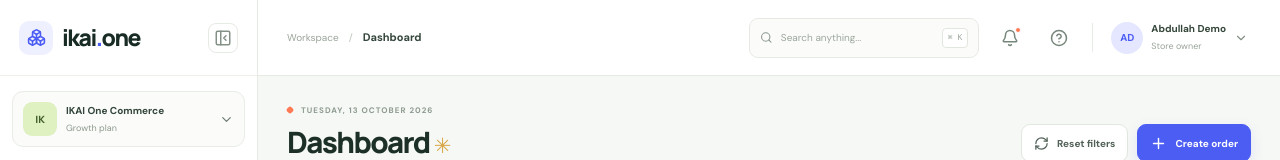
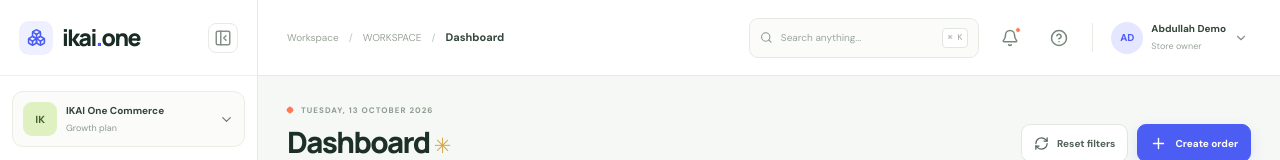
Before and after one commit to AbdullahSartaj123/Ikai-One, a React (Vite) app: page /login in a window 1280 px wide. Both pictures are taken after a click on the button "Explore dashboard with demo account". Shown: the top 160 px of the page. Built offline with nearby package versions, Linux system fonts and the light colour scheme.

Commit message:
Show correct parent and submenu breadcrumbs across dashboard routes

```diff
--- a/src/layouts/DashboardLayout.jsx
+++ b/src/layouts/DashboardLayout.jsx
@@ -9,7 +9,10 @@ function NavIcon({name}){const Icon=navIcons[name]||Activity;return <Icon size={
 export default function DashboardLayout(){
   const [collapsed,setCollapsed]=useState(false),[mobileOpen,setMobileOpen]=useState(false),[companyOpen,setCompanyOpen]=useState(false),[company,setCompany]=useState(companies[0]),[profileOpen,setProfileOpen]=useState(false),[notificationsOpen,setNotificationsOpen]=useState(false),[search,setSearch]=useState(''),[expandedMenus,setExpandedMenus]=useState({})
   const location=useLocation(),navigate=useNavigate(),{session,signOut}=useAuth()
-  const title=navGroups.flatMap(group=>group.items).find(item=>item.to===location.pathname)?.label||'Dashboard'
+  const currentNav=navGroups.flatMap(group=>group.items.flatMap(item=>[{...item,group:group.title},...(item.children||[]).map(child=>({...child,parent:item.label,group:group.title}))])).filter(item=>location.pathname===item.to||location.pathname.startsWith(item.to+'/')).sort((a,b)=>b.to.length-a.to.length)[0]
+  const title=currentNav?.label||'Dashboard'
+  const breadcrumbGroup=currentNav?.group||'WORKSPACE'
+  const breadcrumbParent=currentNav?.parent
   const matches=item=>item.label.toLowerCase().includes(search.toLowerCase())
   const isExpanded=item=>Boolean(expandedMenus[item.to]||item.children?.some(child=>location.pathname===child.to||location.pathname.startsWith(child.to+'/')))
   const matchesGroupItem=item=>matches(item)||(item.children||[]).some(matches)
@@ -24,7 +27,7 @@ export default function DashboardLayout(){
       {navGroups.map(group=>{const items=group.items.filter(matchesGroupItem);if(!items.length)return null;return <div className="nav-group" key={group.title}><div className="nav-group-title">{group.title}</div>{items.map(item=><div className="sidebar-nav-item" key={item.to}><div className="sidebar-parent-row"><NavLink end={item.to==='/app/dashboard'} to={item.to} title={collapsed?item.label:undefined} onClick={()=>setMobileOpen(false)} className={({isActive})=>'sidebar-link'+(isActive?' active':'')}><NavIcon name={item.icon}/><span className="sidebar-link-label">{item.label}</span>{item.count&&<span className="nav-count">{item.count}</span>}</NavLink>{item.children?.length>0&&!collapsed&&<button className={'sidebar-submenu-toggle'+(isExpanded(item)?' expanded':'')} aria-label={(isExpanded(item)?'Collapse ':'Expand ')+item.label+' submenu'} onClick={()=>setExpandedMenus(old=>({...old,[item.to]:!isExpanded(item)}))}><ChevronRight size={14}/></button>}</div>{item.children?.length>0&&(isExpanded(item)||search)&&<div className="sidebar-submenu">{item.children.filter(matches).map(child=><NavLink key={child.to} to={child.to} onClick={()=>setMobileOpen(false)} className={({isActive})=>'sidebar-sub-link'+(isActive?' active':'')}><NavIcon name={child.icon}/><span>{child.label}</span></NavLink>)}</div>}</div>)}</div>})}</div>
       <div className="sidebar-bottom"><div className="help-card"><span className="help-card-icon"><Sparkles size={16}/></span><b>Need a hand?</b><p>Our team is here to help you ship smarter.</p><NavLink to="/app/support" onClick={()=>setMobileOpen(false)}>Visit help centre <span>↗</span></NavLink></div><button className="sidebar-user" onClick={()=>setProfileOpen(v=>!v)}><span className="user-avatar">{initials}</span><span className="user-info"><b>{session?.name||'Shipper account'}</b><small>{session?.role||'Shipper account'}</small></span><ChevronDown size={15}/></button>{profileOpen&&<div className="profile-popover"><b>{session?.email||session?.phone}</b><button onClick={logout}><LogOut size={15}/> Sign out</button></div>}</div>
     </aside>
-    <div className="dashboard-main"><header className="dashboard-topbar"><div className="topbar-left"><button className="mobile-menu" onClick={()=>setMobileOpen(true)} aria-label="Open menu"><Menu size={21}/></button><div className="breadcrumbs"><span>Workspace</span><b>/</b><strong>{title}</strong></div></div>
+    <div className="dashboard-main"><header className="dashboard-topbar"><div className="topbar-left"><button className="mobile-menu" onClick={()=>setMobileOpen(true)} aria-label="Open menu"><Menu size={21}/></button><div className="breadcrumbs"><span>Workspace</span><b>/</b><span>{breadcrumbGroup}</span>{breadcrumbParent&&<><b>/</b><span>{breadcrumbParent}</span></>}<b>/</b><strong>{title}</strong></div></div>
       <div className="topbar-actions">
         <label className="global-search"><Search size={17}/><input value={search} onChange={e => setSearch(e.target.value)} placeholder="Search anything..."/><kbd>⌘ K</kbd></label>
         <div className="topbar-pop-wrap">
```
